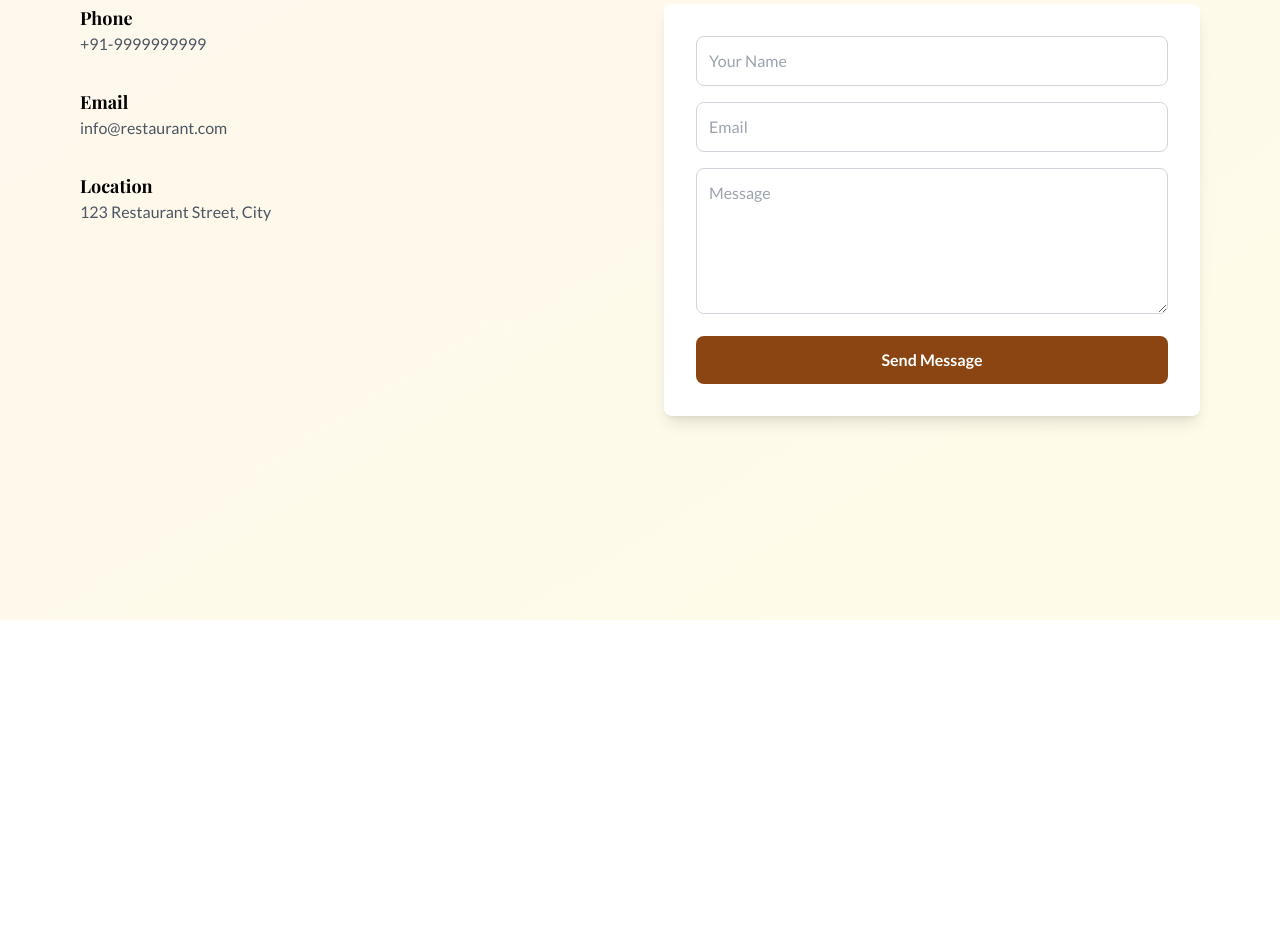
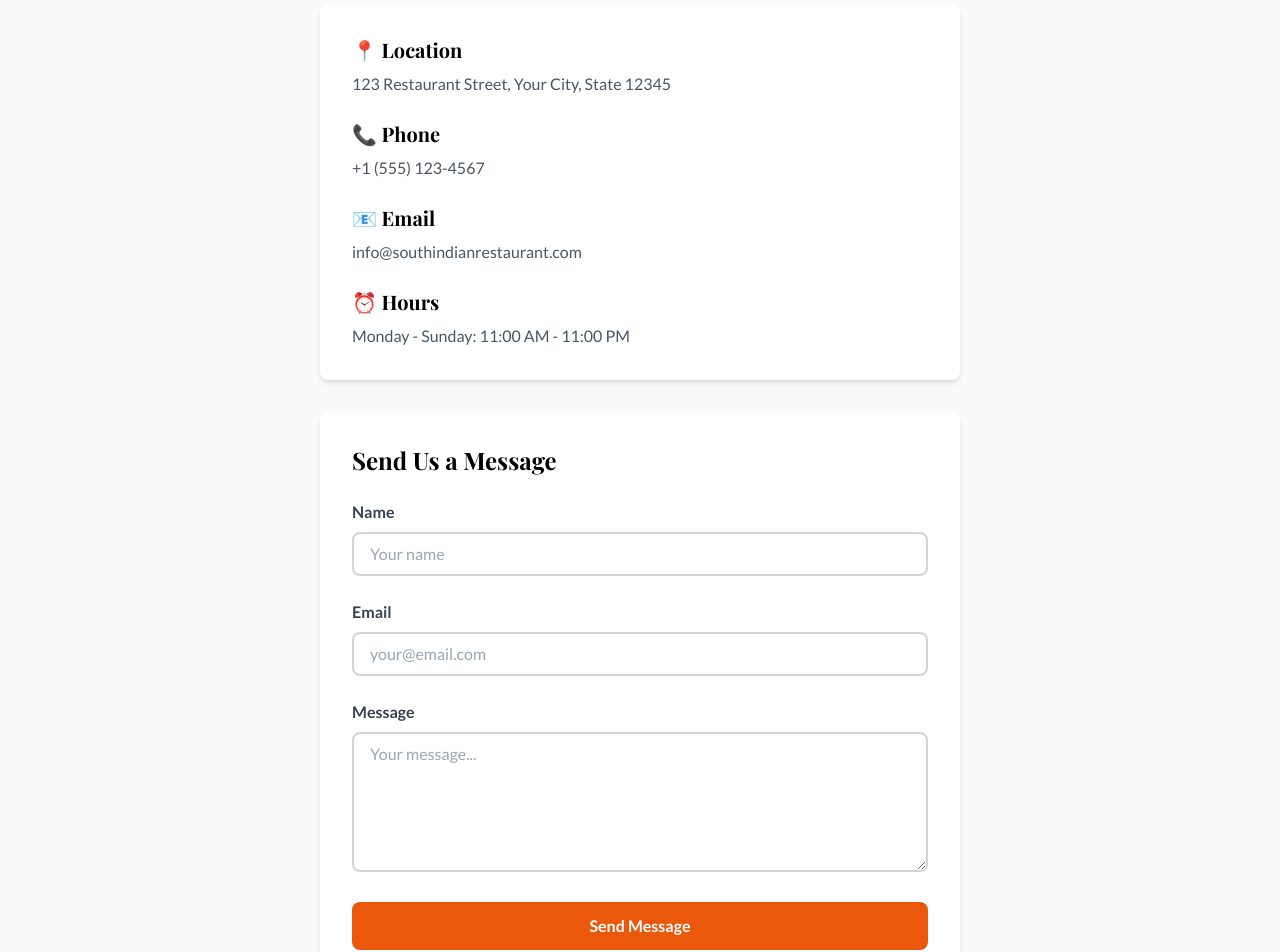
Before and after one commit to Chandrakntt/South-Indian-Restaurant-Website, a Next.js app: page /contact in a window 1280 px wide. Shown: the part 180-1132 px from the top of the page. Before the commit the page ends 800 px from the top, so only its background shows below. Built offline with nearby package versions, Linux system fonts and the light colour scheme.

Commit message:
Update contact page with improved styling and forms

```diff
--- a/app/contact/page.tsx
+++ b/app/contact/page.tsx
@@ -1,52 +1,109 @@
 'use client'
 
+import Link from 'next/link'
 import { useState } from 'react'
 
 export default function ContactPage() {
-  const [submitted, setSubmitted] = useState(false)
+  const [formData, setFormData] = useState({
+    name: '',
+    email: '',
+    message: '',
+  })
 
-  const handleSubmit = async (e: React.FormEvent) => {
+  const handleSubmit = (e: React.FormEvent) => {
     e.preventDefault()
-    setSubmitted(true)
-    setTimeout(() => setSubmitted(false), 3000)
+    alert(`Message sent from ${formData.name}!`)
   }
 
   return (
-    <div className="min-h-screen bg-gradient-to-br from-orange-50 to-yellow-50">
-      <div className="bg-primary text-white py-12">
-        <div className="max-w-6xl mx-auto px-4">
-          <h1 className="text-4xl font-bold">Contact Us</h1>
+    <div className="min-h-screen bg-gray-50">
+      {/* Navbar */}
+      <nav className="bg-white shadow-md">
+        <div className="max-w-6xl mx-auto px-4 py-4">
+          <Link href="/" className="text-2xl font-bold text-orange-600">🍛 South Indian Restaurant</Link>
         </div>
-      </div>
+      </nav>
 
-      <div className="max-w-6xl mx-auto px-4 py-12">
-        <div className="grid md:grid-cols-2 gap-12">
-          <div className="space-y-8">
-            <div>
-              <h3 className="font-bold text-lg">Phone</h3>
-              <p className="text-gray-600">+91-9999999999</p>
-            </div>
-            <div>
-              <h3 className="font-bold text-lg">Email</h3>
-              <p className="text-gray-600">info@restaurant.com</p>
-            </div>
-            <div>
-              <h3 className="font-bold text-lg">Location</h3>
-              <p className="text-gray-600">123 Restaurant Street, City</p>
-            </div>
+      {/* Contact Section */}
+      <section className="max-w-2xl mx-auto px-4 py-12">
+        <h1 className="text-4xl font-bold text-center mb-8">Contact Us</h1>
+
+        <div className="bg-white p-8 rounded-lg shadow-md mb-8">
+          <div className="mb-6">
+            <h3 className="text-xl font-bold mb-2">📍 Location</h3>
+            <p className="text-gray-600">123 Restaurant Street, Your City, State 12345</p>
           </div>
 
-          <form onSubmit={handleSubmit} className="bg-white p-8 rounded-lg shadow-lg space-y-4">
-            {submitted && (
-              <div className="p-4 bg-green-100 text-green-700 rounded-lg">Message sent!</div>
-            )}
-            <input type="text" placeholder="Your Name" className="w-full p-3 border border-gray-300 rounded-lg" required />
-            <input type="email" placeholder="Email" className="w-full p-3 border border-gray-300 rounded-lg" required />
-            <textarea placeholder="Message" rows={5} className="w-full p-3 border border-gray-300 rounded-lg" required />
-            <button type="submit" className="btn-primary w-full">Send Message</button>
-          </form>
+          <div className="mb-6">
+            <h3 className="text-xl font-bold mb-2">📞 Phone</h3>
+            <p className="text-gray-600">+1 (555) 123-4567</p>
+          </div>
+
+          <div className="mb-6">
+            <h3 className="text-xl font-bold mb-2">📧 Email</h3>
+            <p className="text-gray-600">info@southindianrestaurant.com</p>
+          </div>
+
+          <div>
+            <h3 className="text-xl font-bold mb-2">⏰ Hours</h3>
+            <p className="text-gray-600">Monday - Sunday: 11:00 AM - 11:00 PM</p>
+          </div>
         </div>
-      </div>
+
+        {/* Contact Form */}
+        <form onSubmit={handleSubmit} className="bg-white p-8 rounded-lg shadow-md">
+          <h2 className="text-2xl font-bold mb-6">Send Us a Message</h2>
+
+          <div className="mb-6">
+            <label className="block text-gray-700 font-semibold mb-2">Name</label>
+            <input
+              type="text"
+              required
+              value={formData.name}
+              onChange={(e) => setFormData({ ...formData, name: e.target.value })}
+              className="w-full border-2 border-gray-300 rounded-lg px-4 py-2 focus:outline-none focus:border-orange-600"
+              placeholder="Your name"
+            />
+          </div>
+
+          <div className="mb-6">
+            <label className="block text-gray-700 font-semibold mb-2">Email</label>
+            <input
+              type="email"
+              required
+              value={formData.email}
+              onChange={(e) => setFormData({ ...formData, email: e.target.value })}
+              className="w-full border-2 border-gray-300 rounded-lg px-4 py-2 focus:outline-none focus:border-orange-600"
+              placeholder="your@email.com"
+            />
+          </div>
+
+          <div className="mb-6">
+            <label className="block text-gray-700 font-semibold mb-2">Message</label>
+            <textarea
+              required
+              value={formData.message}
+              onChange={(e) => setFormData({ ...formData, message: e.target.value })}
+              className="w-full border-2 border-gray-300 rounded-lg px-4 py-2 focus:outline-none focus:border-orange-600"
+              placeholder="Your message..."
+              rows={5}
+            />
+          </div>
+
+          <button
+            type="submit"
+            className="w-full bg-orange-600 text-white font-bold py-3 rounded-lg hover:bg-orange-700 transition"
+          >
+            Send Message
+          </button>
+        </form>
+
+        <div className="text-center mt-8">
+          <Link href="/" className="text-orange-600 hover:underline font-semibold">
+            ← Back to Home
+          </Link>
+        </div>
+      </section>
     </div>
   )
 }
```
